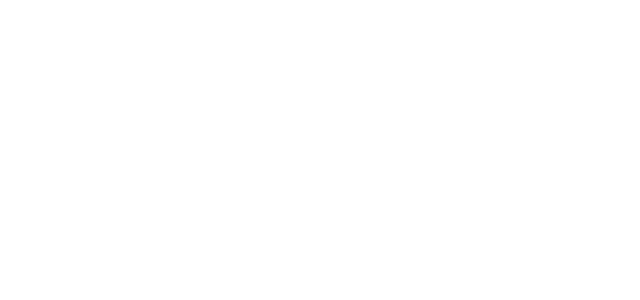
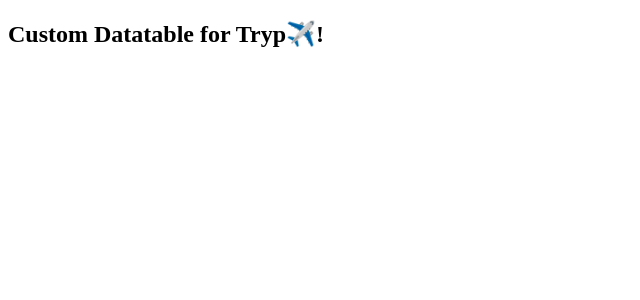
Before and after one commit to abhimishra01/custom-datatable, a Next.js app: page / in a window 1280 px wide. Shown: the top 300 px of the page, without its empty margins (0-640 px from the left). Built offline with nearby package versions, Linux system fonts and the light colour scheme.

Commit message:
chore: add basic heading for lading page

```diff
--- a/src/pages/index.tsx
+++ b/src/pages/index.tsx
@@ -9,6 +9,11 @@
         <meta name="viewport" content="width=device-width, initial-scale=1" />
         {/* <link rel="icon" href="/favicon.ico" /> */}
       </Head>
+      <main>
+        <div>
+          <h2>Custom Datatable for Tryp✈️!</h2>
+        </div>
+      </main>
     </>
   );
 }
```
